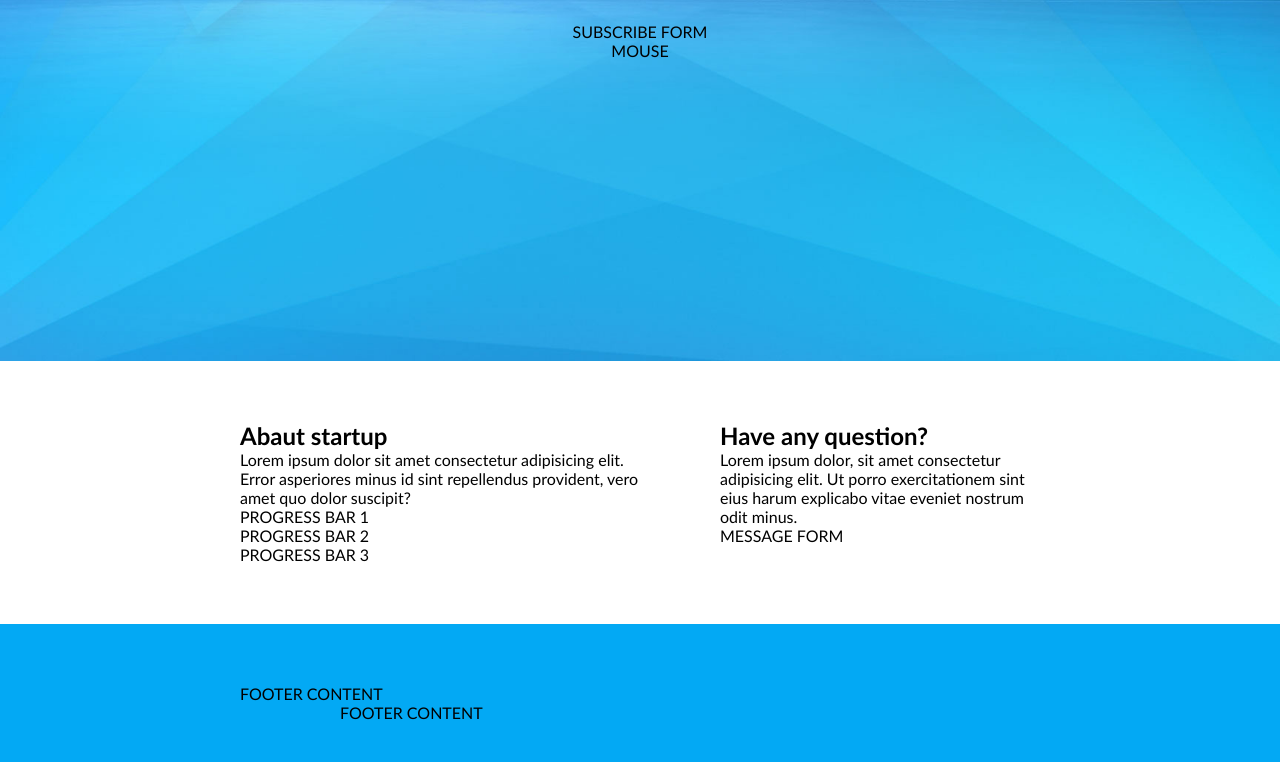
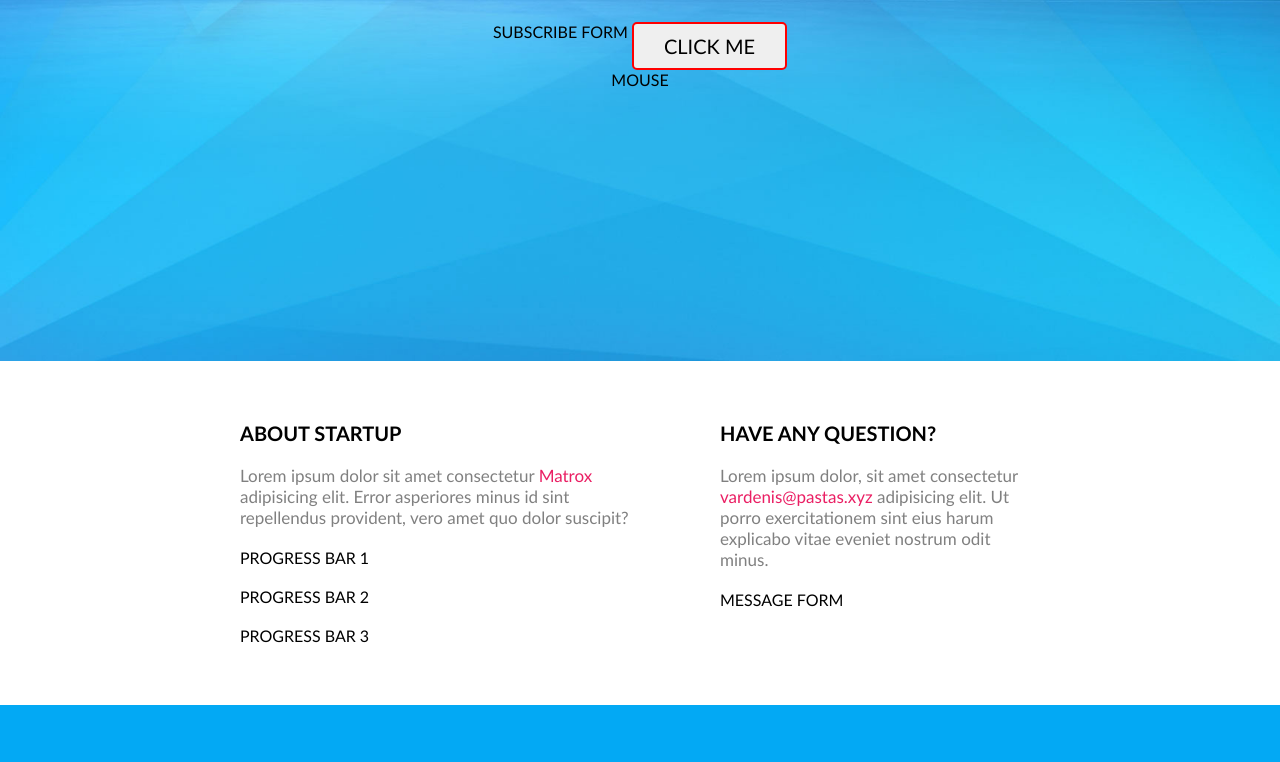
Before and after one commit to Evelinatoleike/5-coming-soon, a website: page index.html in a window 1280 px wide. Shown: the part 439-1201 px from the top of the page. Drawn offline with Linux system fonts and the light colour scheme.

Commit message:
content section

```diff
--- a/css/base/variables.css
+++ b/css/base/variables.css
@@ -1,3 +1,4 @@
 :root {
     --primary-color: #03a9f4;
+    --secondary-color: #ea1e63;
 }
--- a/css/components/buttom.css
+++ b/css/components/buttom.css
@@ -0,0 +1,6 @@
+.btn {
+    padding: 10px 30px;
+    font-size: 20px;
+    border: 0.1em solid red;
+    border-radius: 0.25em;
+}
--- a/css/pages/home.css
+++ b/css/pages/home.css
@@ -53,6 +53,33 @@
 /* HERO: end */
 
 /* MAIN CONTENT: start */
+.column > * {
+    margin-bottom: 20px;
+}
+
+.column > *:last-child {
+    margin-bottom: 0;
+}
+.content-title {
+    text-transform: uppercase;
+    font-size: 20px;
+    line-height: 1.2em;
+}
+
+.content-description {
+    font-size:17px;
+    color: grey;
+}
+.content-description > .link {
+color: var(--secondary-color);
+text-decoration: none;
+}
+.content-description > .link:hover {
+    color: var(--secondary-color);
+    text-decoration: underline;
+}
+ .progress-bar {
+ }
 /* MAIN CONTENT: end */
 
 /* FOOTER: start */
--- a/index.html
+++ b/index.html
@@ -41,6 +41,7 @@
             </div>
             <form class="form">
                 SUBSCRIBE FORM
+                <button class="btn">CLICK ME</button>
             </form>
             <div calss="mouse">
                 MOUSE
@@ -50,9 +51,10 @@
 
     <main class="container">
         <div class="row-long">
-            <div class="left">
-                <h2> Abaut startup</h2>
-                <p>Lorem ipsum dolor sit amet consectetur adipisicing elit. Error asperiores minus id sint repellendus provident, vero amet quo dolor suscipit?</p>
+            <div class="column left">
+                <h2 class="content-title"> About startup</h2>
+                <p class="content-description">Lorem ipsum dolor sit amet consectetur <a class="link" href="#">Matrox</a>
+                    adipisicing elit. Error asperiores minus id sint repellendus provident, vero amet quo dolor suscipit?</p>
                 <div class="progress-bar">
                     PROGRESS BAR 1
                 </div>
@@ -64,10 +66,10 @@
                 </div>
              </div>
 
-         <div class="right">
-             <h2>Have any question?</h2>
-             <p>Lorem ipsum dolor, sit amet consectetur adipisicing elit. Ut porro exercitationem sint eius harum explicabo vitae eveniet nostrum odit minus.</p>
-             <form>
+         <div class="column right">
+             <h2 class="content-title">Have any question?</h2>
+             <p class="content-description">Lorem ipsum dolor, sit amet consectetur <a class="link" href="mailto:vardenis@pastas.xyz">vardenis@pastas.xyz</a> adipisicing elit. Ut porro exercitationem sint eius harum explicabo vitae eveniet nostrum odit minus.</p>
+             <form class="form">
                  MESSAGE FORM
              </form>
          </div>
```
